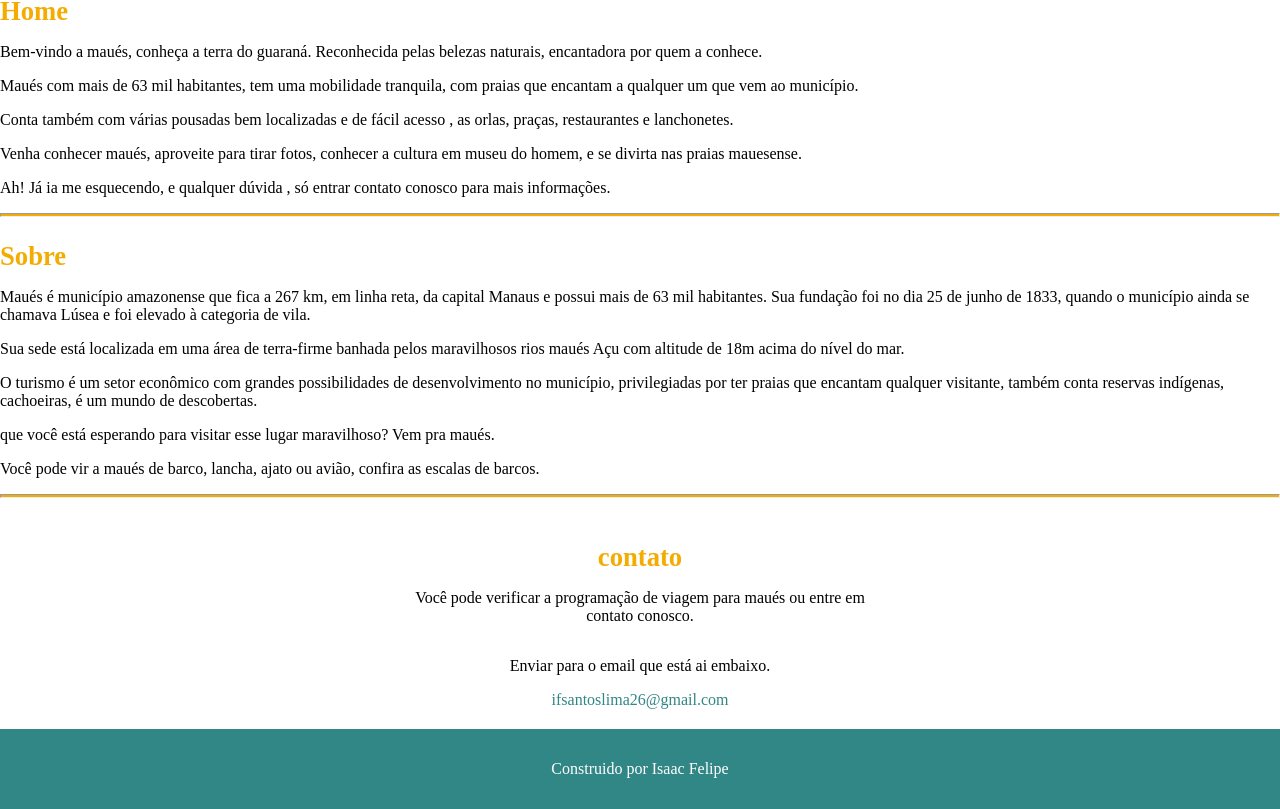
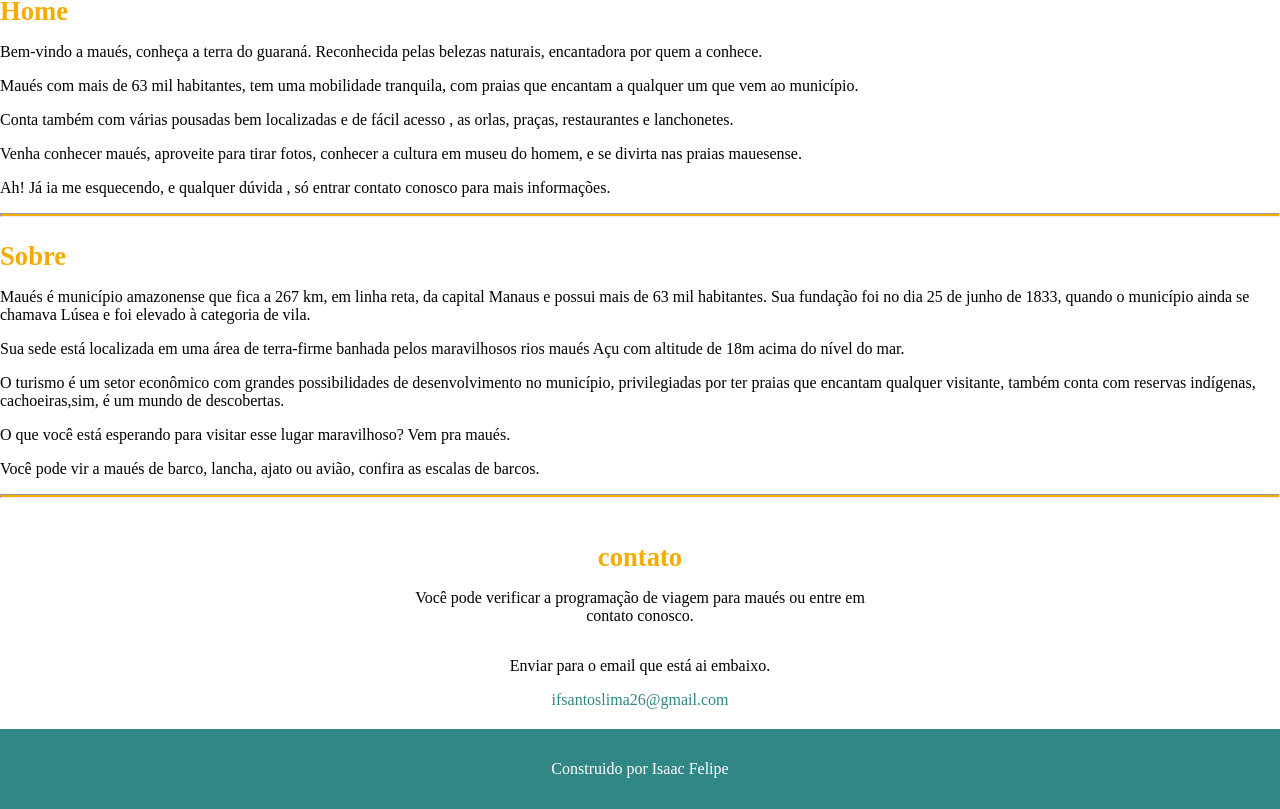
Before and after one commit to isaacfelipe1/turismo_em_maues, a plain HTML site: page index.html in a window 1280 px wide. Shown: the part 700-1509 px from the top of the page. Drawn offline with Linux system fonts and the light colour scheme; a web font is replaced by a local one.

Commit message:
Update index.html

```diff
--- a/index.html
+++ b/index.html
@@ -37,8 +37,8 @@
 
            <p> Maués é município amazonense que fica a 267 km, em linha reta, da capital Manaus e possui mais de 63 mil habitantes. Sua fundação foi no dia 25 de junho de 1833, quando o município ainda se chamava Lúsea e foi elevado à categoria de vila.</p>
            <p> Sua sede está localizada em uma área de terra-firme banhada pelos maravilhosos rios maués Açu com altitude de 18m acima do nível do mar.</p>
-           <p>O turismo é um setor econômico com grandes possibilidades de desenvolvimento no município, privilegiadas por ter praias que encantam qualquer visitante, também conta reservas indígenas, cachoeiras, é um mundo de descobertas. </p>
-           <p> que você está esperando para visitar esse lugar maravilhoso? Vem pra maués.</p>
+           <p>O turismo é um setor econômico com grandes possibilidades de desenvolvimento no município, privilegiadas por ter praias que encantam qualquer visitante, também conta com reservas indígenas, cachoeiras,sim,  é um mundo de descobertas. </p>
+           <p>O que você está esperando para visitar esse lugar maravilhoso? Vem pra maués.</p>
            <p> Você pode vir a maués de barco, lancha, ajato ou avião, confira as escalas de barcos.</p>
 
 
```
